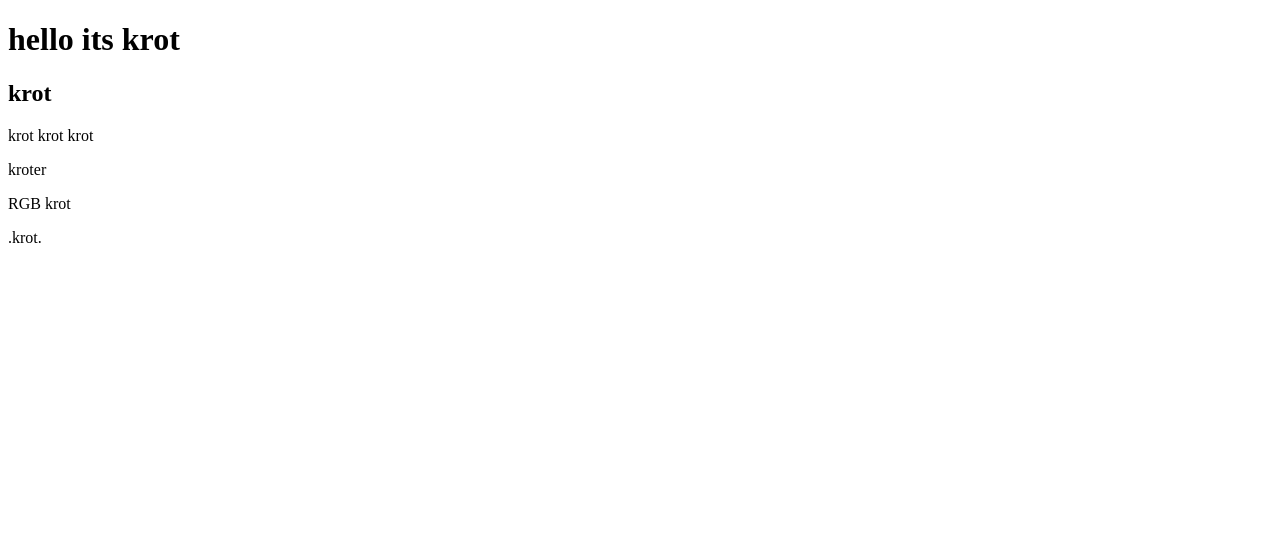
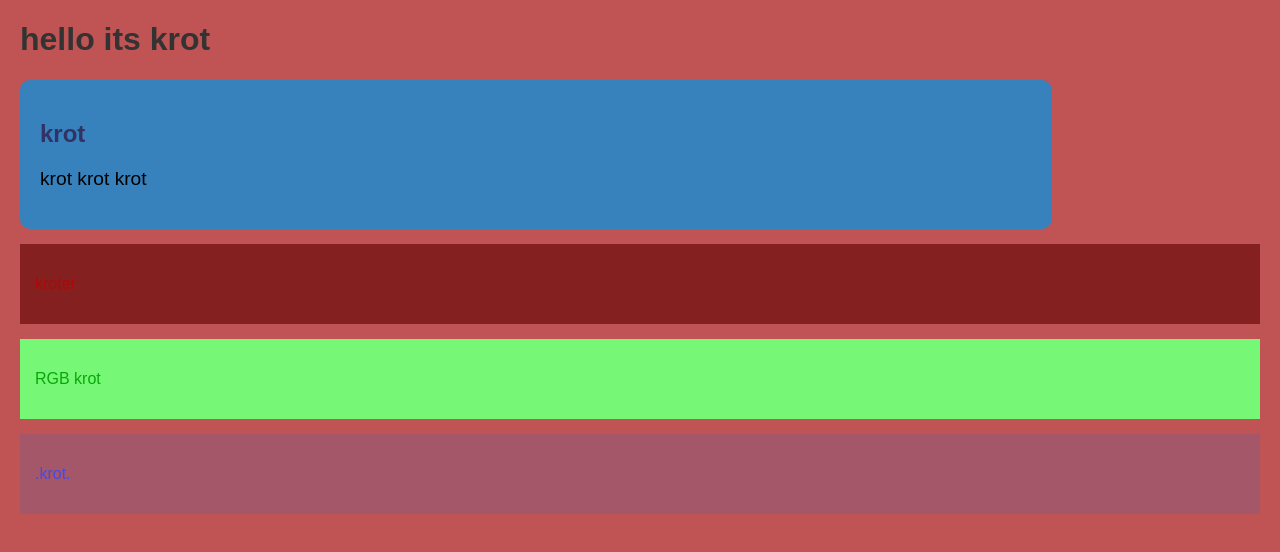
Before and after one commit to JetBlack-UI-UI/JBlack, a plain HTML site: page hw/hwhw.html in a window 1280 px wide. Drawn offline with Linux system fonts and the light colour scheme.

Commit message:
Add files via upload

```diff
--- a/hw/hwhw.html
+++ b/hw/hwhw.html
@@ -3,7 +3,7 @@
 <head>
     <meta charset="UTF-8">
     <title>krot's document</title>
-    <link rel="stylesheet" href="style.css">
+    <link rel="stylesheet" href="hwhwhw.css">
 </head>
 <body>
     <h1>hello its krot</h1>
```
